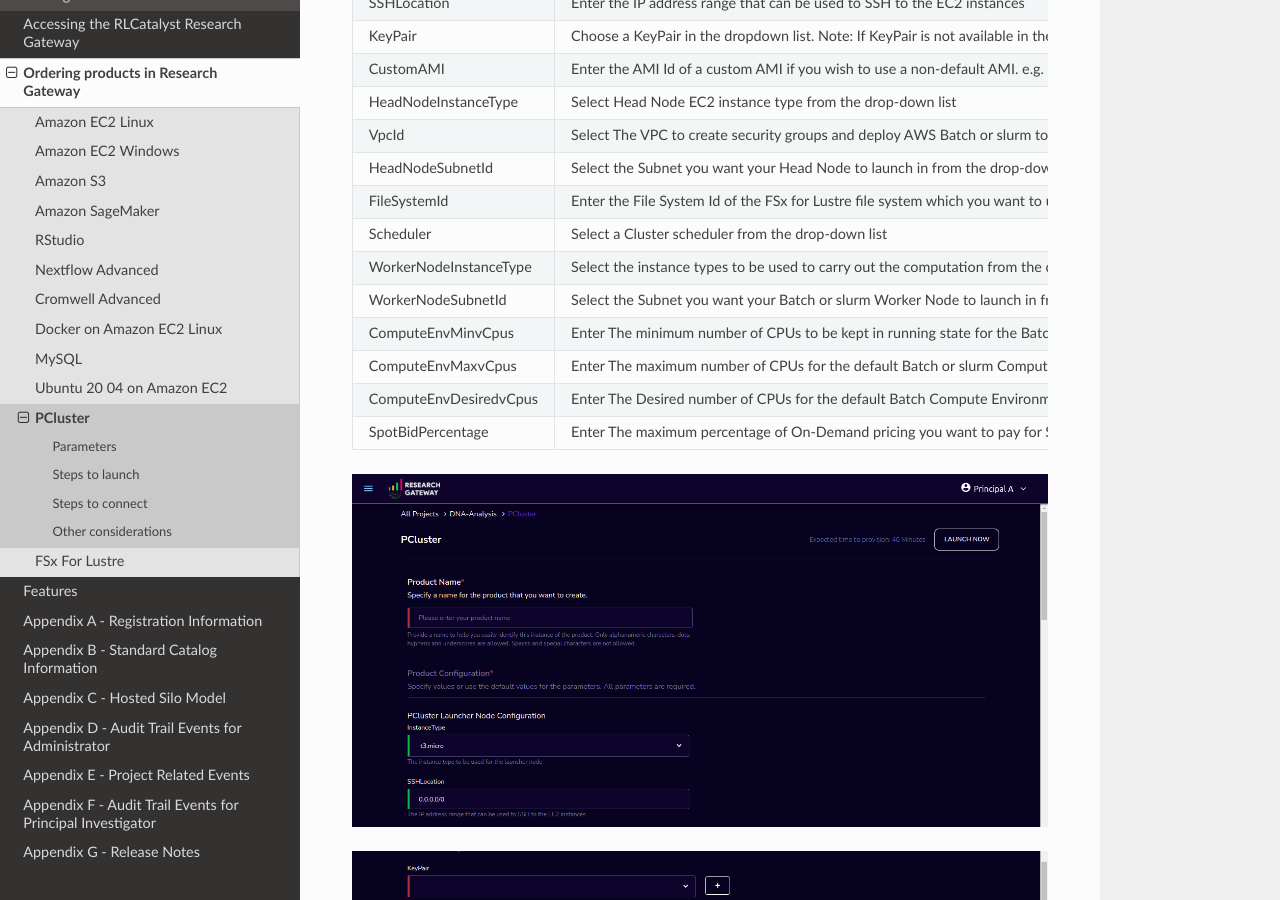
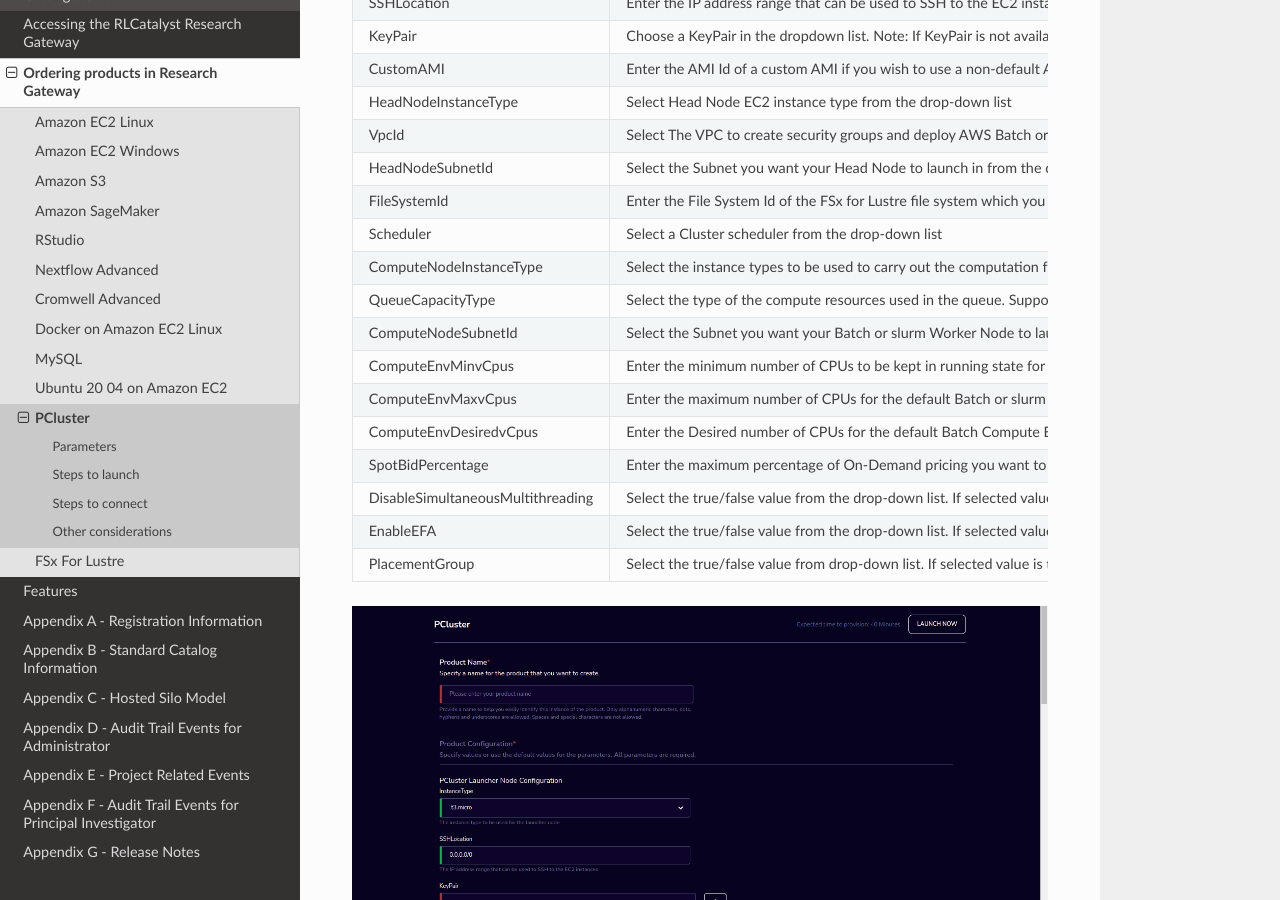
Before and after one commit to RLOpenCatalyst/rg-doc, a Sphinx documentation site: the page built from source/PCluster.rst, in a window 1280 px wide and 900 px high, scrolled down 568 px. Built offline with Sphinx 7.4.7 and the Read the Docs theme 2.0.0, drawn with Linux system fonts in a browser that asks for light colours; some of the changed text lies outside the part shown.

Commit message:
Pcluster product changes- 1.13.0

```diff
--- a/source/Features.rst
+++ b/source/Features.rst
@@ -1636,8 +1636,9 @@
 
 4. Terminate action : Choose the “Terminate” option to de-provision the product.
 
-5. SSH to PCluster HeadNode  action : Choose the “SSH to PCluster HeadNode” action. Through this you can connect to the SSH Terminal in a new window.
-
+5. SSH Terminal action : Choose the “SSH Terminal” action. Through this you can connect to the SSH Terminal in a new window.
+
+6. Remote Desktop : Choose the "Remote Desktop" action. The cluster head-node by default has NICE DCV installed which allows you to connect to the head-node via a GUI interface. This is especially useful to visualize results of the jobs that you run on the cluster (e.g. using Paraview to view the results of OpenFOAM jobs).
 
 .. image:: images/PCluster3.png
 
--- a/source/PCluster.rst
+++ b/source/PCluster.rst
@@ -36,18 +36,27 @@
      - Enter the File System Id of the FSx for Lustre file system which you want to use. e.g. fs-12345678. Leave this field to default if you do not want to use FSx for Lustre.
    * - Scheduler
      - Select a Cluster scheduler from the drop-down list
-   * - WorkerNodeInstanceType
+   * - ComputeNodeInstanceType
      - Select the instance types to be used to carry out the computation from the drop-down list
-   * - WorkerNodeSubnetId
-     - Select the Subnet you want your Batch or slurm Worker Node to launch in  from the drop-down list. We recommend public subnets.
+   * - QueueCapacityType
+     - Select the type of the compute resources used in the queue. Supported values are ONDEMAND or SPOT from the drop-down list.
+   * - ComputeNodeSubnetId
+     - Select the Subnet you want your Batch or slurm Worker Node to launch in from the drop-down list. We recommend public subnets.
    * - ComputeEnvMinvCpus
-     - Enter The minimum number of CPUs to be kept in running state for the Batch/slurm Worker Nodes. If you give a non-zero value, some worker nodes may stay in running state always and you may incur higher cost.
+     - Enter the minimum number of CPUs to be kept in running state for the Batch/slurm Worker Nodes. If you give a non-zero value, some worker nodes may stay in running state always and you may incur higher cost.
    * - ComputeEnvMaxvCpus
-     - Enter The maximum number of CPUs for the default Batch or slurm Compute Environment
+     - Enter the maximum number of CPUs for the default Batch or slurm Compute Environment
    * - ComputeEnvDesiredvCpus
-     - Enter The Desired number of CPUs for the default Batch Compute Environment
+     - Enter the Desired number of CPUs for the default Batch Compute Environment
    * - SpotBidPercentage
-     - Enter The maximum percentage of On-Demand pricing you want to pay for Spot resources. You will always pay the lowest Spot market price and never more than your maximum percentage.
+     - Enter the maximum percentage of On-Demand pricing you want to pay for Spot resources. You will always pay the lowest Spot market price and never more than your maximum percentage.
+   * - DisableSimultaneousMultithreading
+     - Select the true/false value from the drop-down list. If selected value is true it will Disable hyperthreading on the compute nodes.Works with slurm Scheduler.
+   * - EnableEFA
+     - Select the true/false value from the drop-down list. If selected value is true it will Enable better network performances. Only available for certain instance types, If user select unsupported instance, EFA assigned to false.Works with slurm Scheduler
+   * - PlacementGroup
+     - Select the true/false value from drop-down list. If selected value is true it will Enable a PlacementGroup. Use with EnableEFA.Works with slurm Scheduler
+
 
 .. image:: images/Product_PCluster_LaunchForm1.png
 
@@ -69,9 +78,10 @@
 Steps to connect
 ----------------
 
-1. Click on “SSH to PCluster HeadNode” under the “Connect” list on the right side of the page. This will open the SSH Terminal in a new browser tab.
+1. Click on “SSH Terminal” under the “Connect” list on the right side of the page. This will open the SSH Terminal in a new browser tab.
 2. Enter “ec2-user” as the username. Select “Pem file” as the Authentication type. Upload the pem file in the “Pem file” field. Click Submit. You should now be connected to the EC2 instance via SSH. Scroll to the top of the Terminal screen and click the “Terminate” button to end the session. Alternatively, type exit and hit enter in the terminal.
 3. You can de-provision the product through the “Terminate” option.
+4. Click on "Remote Desktop" under the "Connect" list on the right side of the page. The cluster head-node by default has NICE DCV installed which allows you to connect to the head-node via a GUI interface. This is especially useful to visualize results of the jobs that you run on the cluster (e.g. using Paraview to view the results of OpenFOAM jobs).
 
 `Watch a video that demonstrates using OpenFOAM on a PCluster product. <https://www.youtube.com/embed/TIQANO-DOtg?start=209&end=370&autoplay=1>`_
 
```
Also changed, not shown: source/images/FirstSetupTask.png, source/images/PCluster3.png, source/images/Product_PCluster_LaunchForm1.png, source/images/Product_PCluster_LaunchForm2.png, source/images/Product_PCluster_LaunchForm3.png, source/images/Product_PCluster_LaunchForm4.png.
